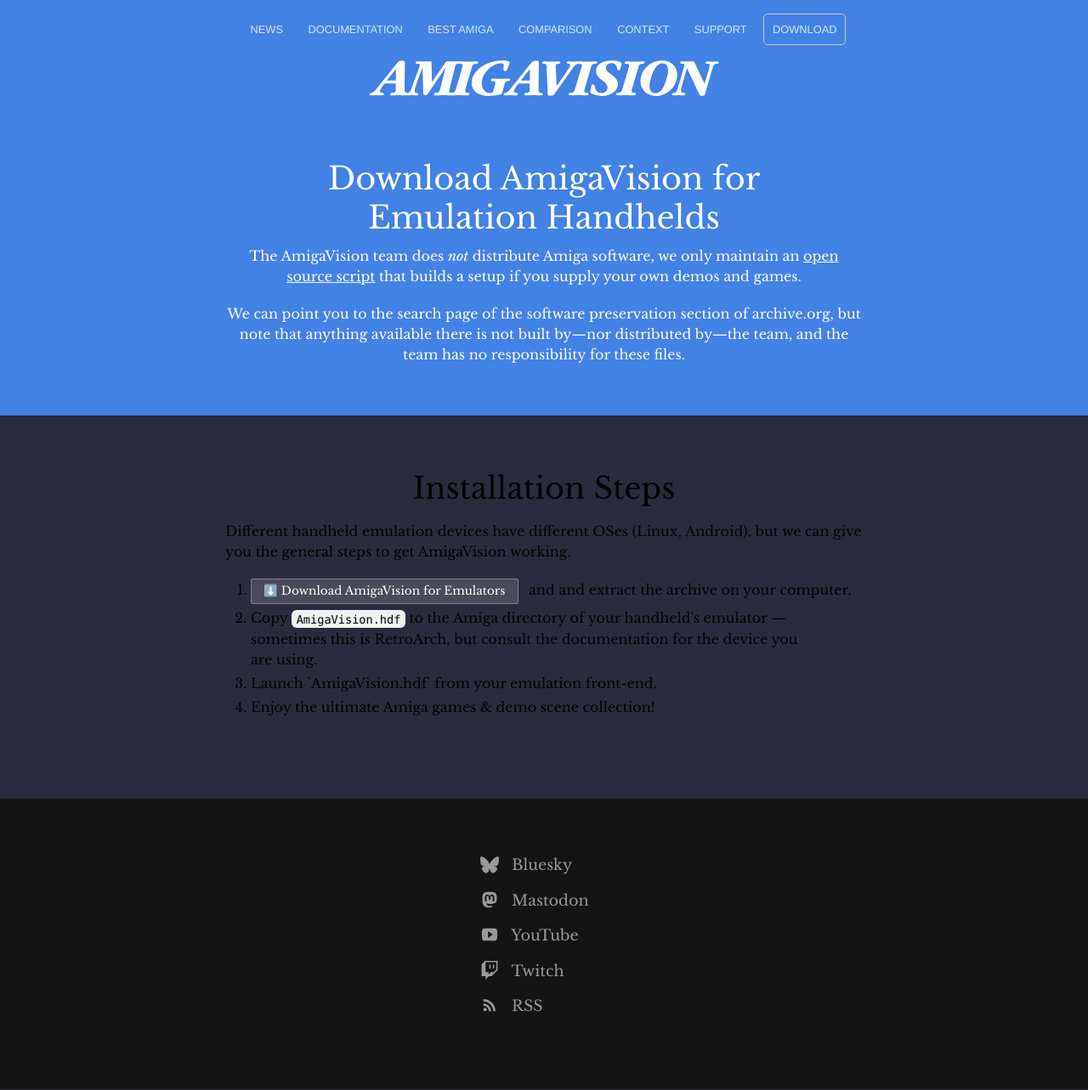
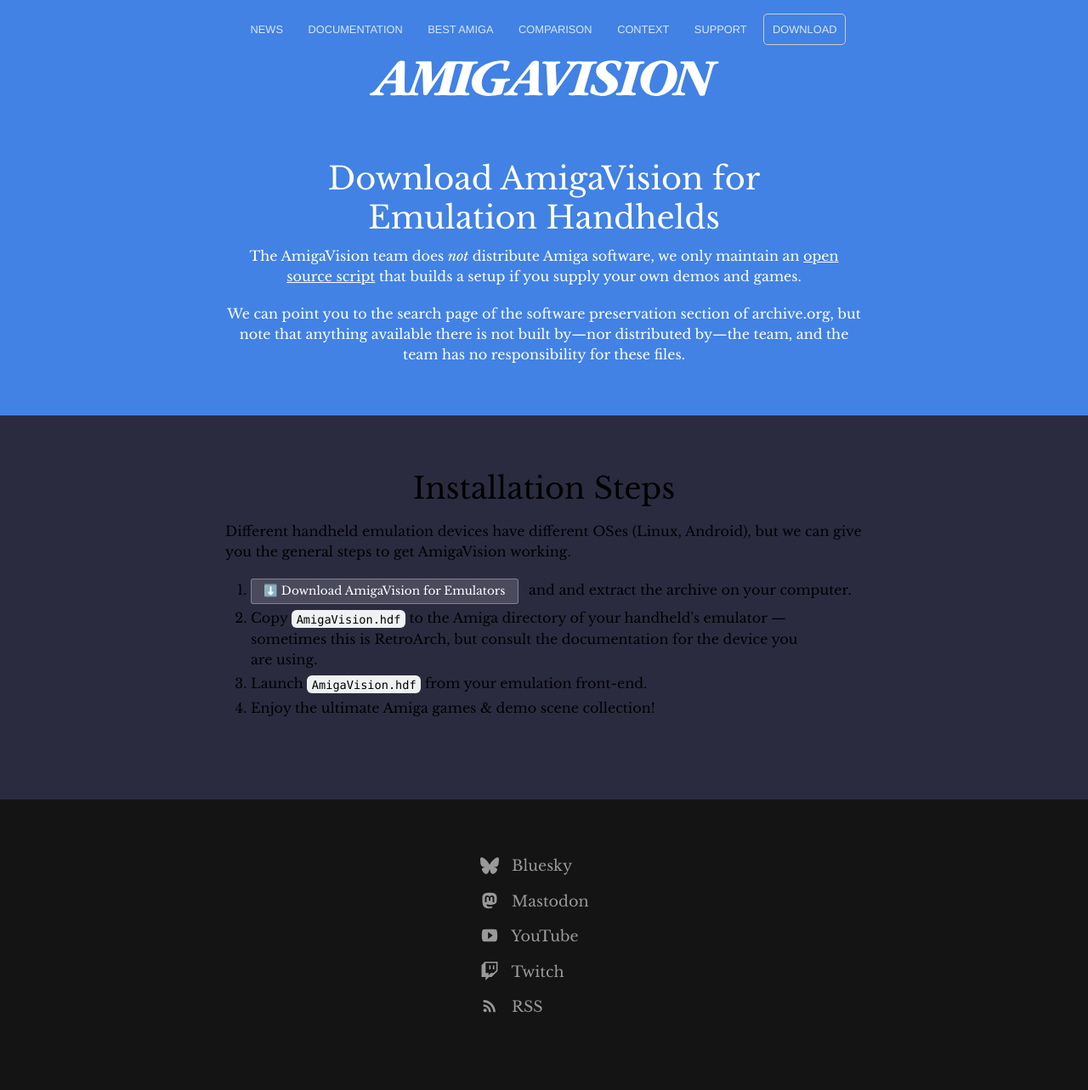
Before and after one commit to amigavision/amigavision.github.io, a Jekyll site: the page built from download/handheld.html, in a window 1280 px wide. Shown: the whole page at 85% size. Built offline with Jekyll 4.4.1, drawn with Linux system fonts in a browser that asks for light colours.

Commit message:
This is not Markdown

```diff
--- a/download/android.html
+++ b/download/android.html
@@ -21,7 +21,7 @@
       <li><div class="button alt"><a target="_blank" href="https://archive.org/details/software?query=amigavision+for+emulators">⬇️ Download AmigaVision for Emulators</a></div>and and extract the archive on your computer.</li>
       <li><div class="button alt"><a target="_blank" href="https://play.google.com/store/apps/details?id=com.retroarch">⬇️ Download RetroArch for Android</a>(or another emulator) on your Android device.</li>
       <li>Copy <code>AmigaVision.hdf</code> to the Amiga directory of your handheld's emulator — consult the documentation for the emulator you are using.</li>
-      <li>Launch `AmigaVision.hdf` from your emulation front-end.</li>
+      <li>Launch <code>AmigaVision.hdf</code> from your emulation front-end.</li>
       <li>Enjoy the ultimate Amiga games & demo scene collection!</li>
     </ol>
   </div>
--- a/download/handheld.html
+++ b/download/handheld.html
@@ -20,7 +20,7 @@
     <ol>
       <li><div class="button alt"><a target="_blank" href="https://archive.org/details/software?query=amigavision+for+emulators">⬇️ Download AmigaVision for Emulators</a></div> and and extract the archive on your computer.</li>
       <li>Copy <code>AmigaVision.hdf</code> to the Amiga directory of your handheld's emulator — sometimes this is RetroArch, but consult the documentation for the device you are using.</li>
-      <li>Launch `AmigaVision.hdf` from your emulation front-end.</li>
+      <li>Launch <code>AmigaVision.hdf</code> from your emulation front-end.</li>
       <li>Enjoy the ultimate Amiga games & demo scene collection!</li>
     </ol>
   </div>
--- a/download/ios.html
+++ b/download/ios.html
@@ -21,7 +21,7 @@
       <li><div class="button alt"><a target="_blank" href="https://archive.org/details/software?query=amigavision+for+emulators">⬇️ Download AmigaVision for Emulators</a></div>and and extract the archive on your computer.</li>
       <li><div class="button alt"><a target="_blank" href="https://apps.apple.com/us/app/retroarch/id6499539433">⬇️ Download RetroArch for iOS</a>(or another emulator) on your iOS device.</li>
       <li>Copy <code>AmigaVision.hdf</code> to the Amiga directory of your handheld's emulator — consult the documentation for the emulator you are using.</li>
-      <li>Launch `AmigaVision.hdf` from your emulation front-end.</li>
+      <li>Launch <code>AmigaVision.hdf</code> from your emulation front-end.</li>
       <li>Enjoy the ultimate Amiga games & demo scene collection!</li>
     </ol>
   </div>
```
